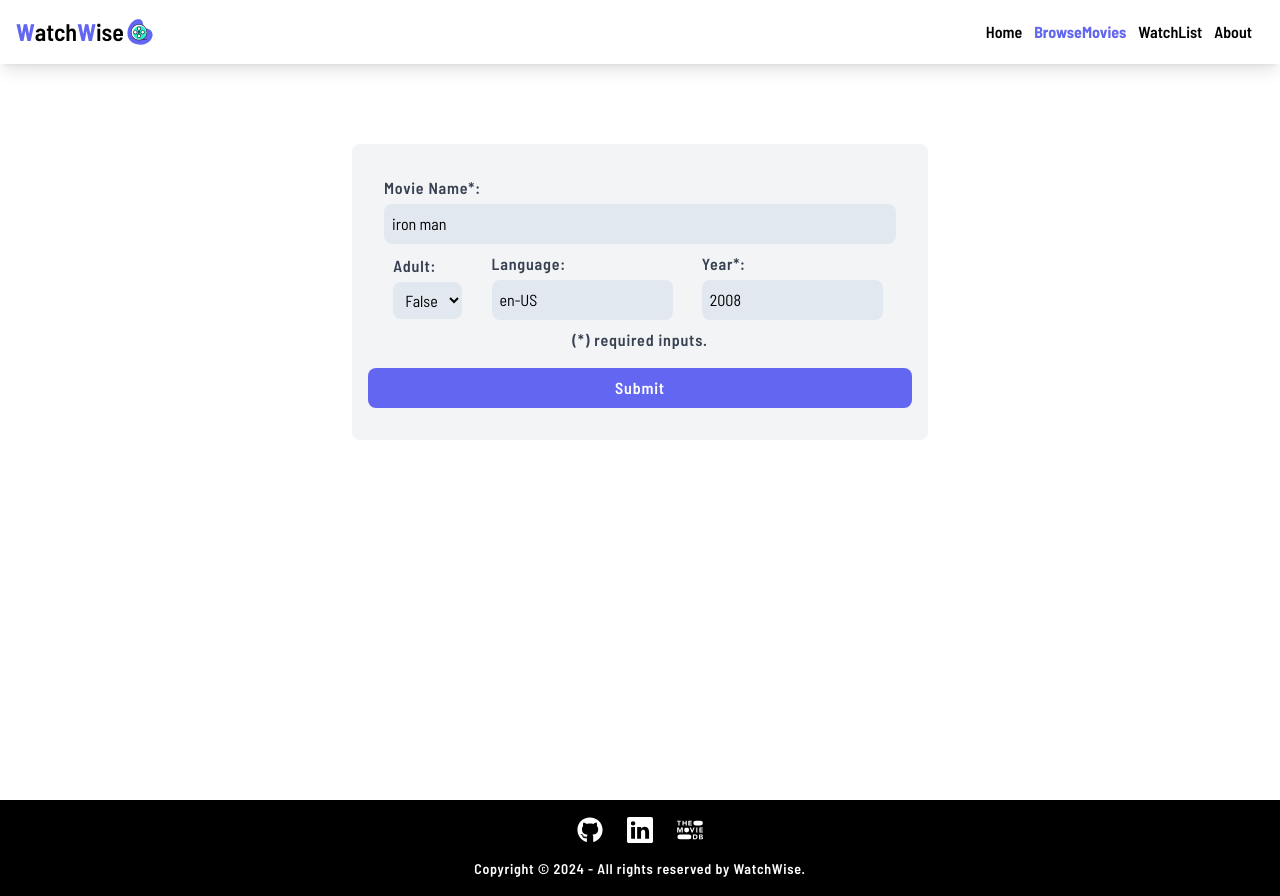
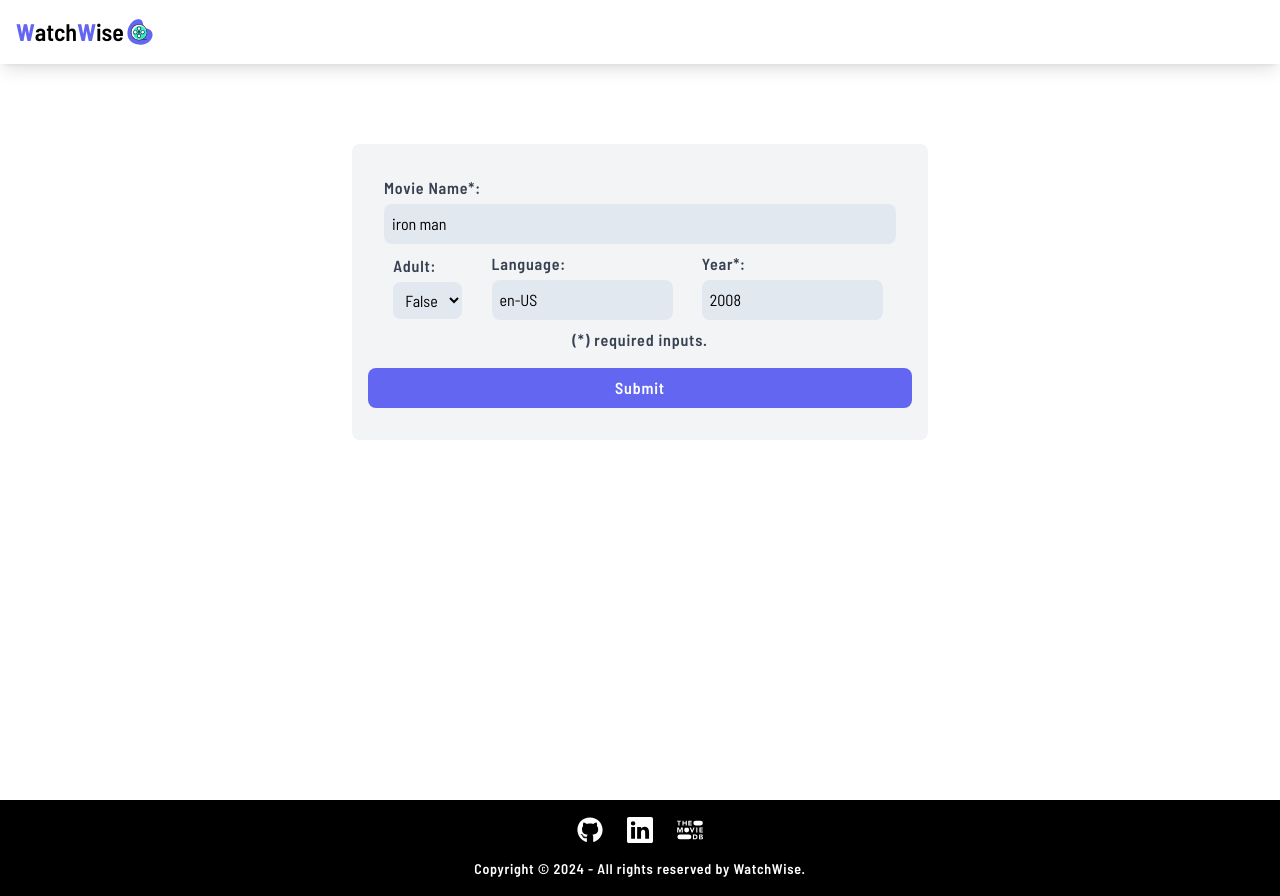
Before and after one commit to Darshan-Pandya10/WatchWise, a React (Vite) app: page /browse-movies in a window 1280 px wide. Built offline with nearby package versions, Linux system fonts and the light colour scheme.

Commit message:
worked on styling header in small screen and completed the check for the watchlist so it no duplicate movie inside the watchlist.

```diff
--- a/src/App.jsx
+++ b/src/App.jsx
@@ -61,9 +61,10 @@ const router = createBrowserRouter([
 ])
 
 
+
 function App() {
 
-  const [watchList , setWatchList] = useState(parsedStoredData)
+  const [watchList , setWatchList] = useState(parsedStoredData || [])
 
   return (
     <div className='app'>
--- a/src/Components/Header.jsx
+++ b/src/Components/Header.jsx
@@ -13,7 +13,7 @@ function Header() {
   }
 
   return (
-    <div className='header fixed h-fit z-50 backdrop-blur-lg w-screen shadow-lg flex flex-col justify-around items-start p-4 sm:flex-row sm:justify-between sm:items-center'>
+    <div className='header fixed h-fit z-50 backdrop-blur-lg w-screen shadow-lg flex flex-col justify-around items-start p-4 sm:flex sm:flex-row sm:justify-between sm:items-center'>
       <Link to='/' className='flex'>
       <h1 className='font-semibold text-xl md:text-2xl'>
         <span className='text-[#6366f1] font-bold'>W</span>
@@ -23,24 +23,32 @@ function Header() {
       </h1>
       <img src={TabSvg} className='w-[2rem] h-[2rem]' alt="" />
       </Link>
+
+
+
       <div className='sm:hidden'>
       <button onClick={handleNavbar} className='absolute top-4 right-4'> {isNavbarVisible ? <RxCross1 className='hover:text-[#6366F1]' size={26} /> : <RxHamburgerMenu className='hover:text-[#6366F1]'  size={26} />}</button>
       </div>
-        <nav className='mt-3 sm:mt-0 hidden sm:flex sm:justify-center sm:items-center font-semibold text-[1rem]'>
-          <NavLink className='navlink mb-1 sm:mr-3 sm:mb-0' to='/'>Home</NavLink>
-          <NavLink className='navlink mb-1 sm:mr-3 sm:mb-0' to='browse-movies'>BrowseMovies</NavLink>
-          <NavLink className='navlink mb-1 sm:mr-3 sm:mb-0' to='watchlist'>WatchList</NavLink>
-          <NavLink className='navlink mb-1 sm:mr-3 sm:mb-0' to='about'>About</NavLink>
-        </nav>
-        {isNavbarVisible && <nav className='mt-4 tracking-wider font-semibold'>
-          <NavLink className='navlink mb-1' to='/'>Home</NavLink>
-          <NavLink className='navlink mb-1 block' to='browse-movies'>BrowseMovies</NavLink>
-          <NavLink className='navlink mb-1 block' to='watchlist'>WatchList</NavLink>
-          <NavLink className='navlink mb-1 block' to='about'>About</NavLink>
+        <nav className={`mt-3 sm:mt-0 ${
+          isNavbarVisible ? '' : 'hidden'
+        } flex flex-col items-left justify-center justify-self-center place-items-center
 
 
-        </nav>}
+         w-[90vw] mx-auto min-h-screen sm:flex-row sm:justify-end sm:items-end  sm:min-h-fit sm:ml-4
+
+        font-semibold text-[1rem]`}>
+
+
+
+
+
+          <NavLink className='navlink text-2xl tracking-widest sm:tracking-normal sm:text-base mb-1 sm:mr-3 sm:mb-0' to='/'>Home</NavLink>
+          <NavLink className='navlink text-2xl tracking-widest sm:tracking-normal sm:text-base  mb-1 sm:mr-3 sm:mb-0' to='browse-movies'>BrowseMovies</NavLink>
+          <NavLink className='navlink text-2xl tracking-widest sm:tracking-normal sm:text-base  mb-1 sm:mr-3 sm:mb-0' to='watchlist'>WatchList</NavLink>
+          <NavLink className='navlink text-2xl tracking-widest sm:tracking-normal sm:text-base  mb-1 sm:mr-3 sm:mb-0' to='about'>About</NavLink>
+        </nav>
     </div>
+
   )
 }
 
--- a/src/Components/MovieCard.jsx
+++ b/src/Components/MovieCard.jsx
@@ -1,6 +1,7 @@
 import React, { useContext } from 'react'
 import { NavLink } from 'react-router-dom';
-import { MdBookmarkAdd } from "react-icons/md";
+import { MdOutlineBookmarkAdd } from "react-icons/md";
+import { MdOutlineBookmarkAdded } from "react-icons/md";
 import { WatchListContext } from '../App';
 
 
@@ -14,12 +15,28 @@ function MovieCard({movie}) {
 
     const {original_title : title , original_language : language , poster_path : poster , id} = movie;
 
+    //  watchList.length >=1 && watchList.map((movie) => {
+    //   if( movie.id === id){
+    //     return
+    //   }
+    //   else
+    //       moviesArray.push(movieData)
+    // })
+
+  const movieData = {title , language, poster , id}
+  let uniqueMovieList = watchList.filter((movie) => movie.id === movieData.id)
+
   const addToWatchList = () => {
-    const movieData = {title , language, poster , id}
-    moviesArray.push(movieData)
+
+    console.log(uniqueMovieList)
+    uniqueMovieList.length === 0 && moviesArray.push(movieData)
+
     localStorage.setItem('movies' , JSON.stringify(watchList))
     setWatchList(watchList)
   }
+
+  // const isInWatchList = watchList.filter((movie) => movie.id === id) ? false : true
+  // console.log(isInWatchList)
 
   return (
     <div className='movie-card bg-white cursor-pointer  relative min-w-[16rem] min-h-[16rem] mx-6 my-8 p-0 shadow-lg rounded-lg pb-2'>
@@ -27,8 +44,14 @@ function MovieCard({movie}) {
         <NavLink to={`/movie/${id}`}>
         <h1 className='font-bold p-2 text-[1.15rem] leading-6 hover:text-[#6366F1]'>{title}</h1>
         </NavLink>
+        {/* {watchList.filter((movie) => movie.id === id) ? <MdOutlineBookmarkAdded
+          size={32}
+          className='absolute top-2 left-2 rounded-[50%] bg-blue-300 p-[4px]' /> :   */}
+          <MdOutlineBookmarkAdd
+            size={32}
+            className='absolute top-2 left-2 rounded-[50%] bg-blue-300 p-[4px]'
+            onClick={() => addToWatchList()} />
 
-        <MdBookmarkAdd size={26} onClick={() => addToWatchList()} />
 
         <p className='absolute font-bold text-base tracking-wider top-2 right-2 bg-blue-300 text-black p-1 rounded-tr-lg rounded-bl-lg'>{language}</p>
     </div>
--- a/src/Components/MovieLists.jsx
+++ b/src/Components/MovieLists.jsx
@@ -1,9 +1,14 @@
-import React from 'react'
+import React, { useContext } from 'react'
 import MovieCard from './MovieCard'
 import { v4 as uuidv4 } from 'uuid';
+import { WatchListContext } from '../App';
+
 
 
 function MovieLists({resObj}) {
+
+    const {watchList , setWatchList} = useContext(WatchListContext)
+
 
     const listName = resObj.name;
     const result = resObj.response.data.results
--- a/src/Components/WatchListMovieCard.jsx
+++ b/src/Components/WatchListMovieCard.jsx
@@ -15,8 +15,14 @@ const WatchListMovieCard = ({movie}) => {
 
     const removeFromWatchList = (id) => {
         const newWatchList = watchList.filter((movie) => movie.id !== id)
+         if(newWatchList.length === 0) {
+        localStorage.clear()
+        setWatchList([])
+    }
         setWatchList(newWatchList)
     }
+
+
 
      useEffect(() => {
             localStorage.setItem('movies' , JSON.stringify(watchList))
--- a/src/Pages/WatchList.jsx
+++ b/src/Pages/WatchList.jsx
@@ -9,11 +9,19 @@ const WatchList = () => {
 
     const {watchList , setWatchList} = useContext(WatchListContext)
 
+    // console.log(watchList)
+
+    // if(watchList.length === 0 ){
+    //     localStorage.clear()
+    //     setWatchList([])
+    // }
+
+
 
   return (
-    <section className='watchlist min-h-screen pb-16 pt-20 md:pt-32 px-8 mb-20'>
-        <section className="watchlist-contianer m-8 p-8 rounded-lg  flex justify-center items-center flex-wrap bg-slate-300">
-            {watchList.length >= 1  ?  watchList.map((movie) => {
+    <section className='watchlist min-h-screen pb-16 pt-20 md:pt-32 px-8 mb-20 flex items-center justify-center'>
+        <section className="watchlist-contianer m-4 p-4 rounded-lg text-center flex justify-start items-start flex-wrap bg-slate-300">
+            {watchList.length >= 1  ?  watchList?.map((movie) => {
                 const id = uuidv4()
                 return <WatchListMovieCard movie={movie} key={id}/>
                 }) :
```
